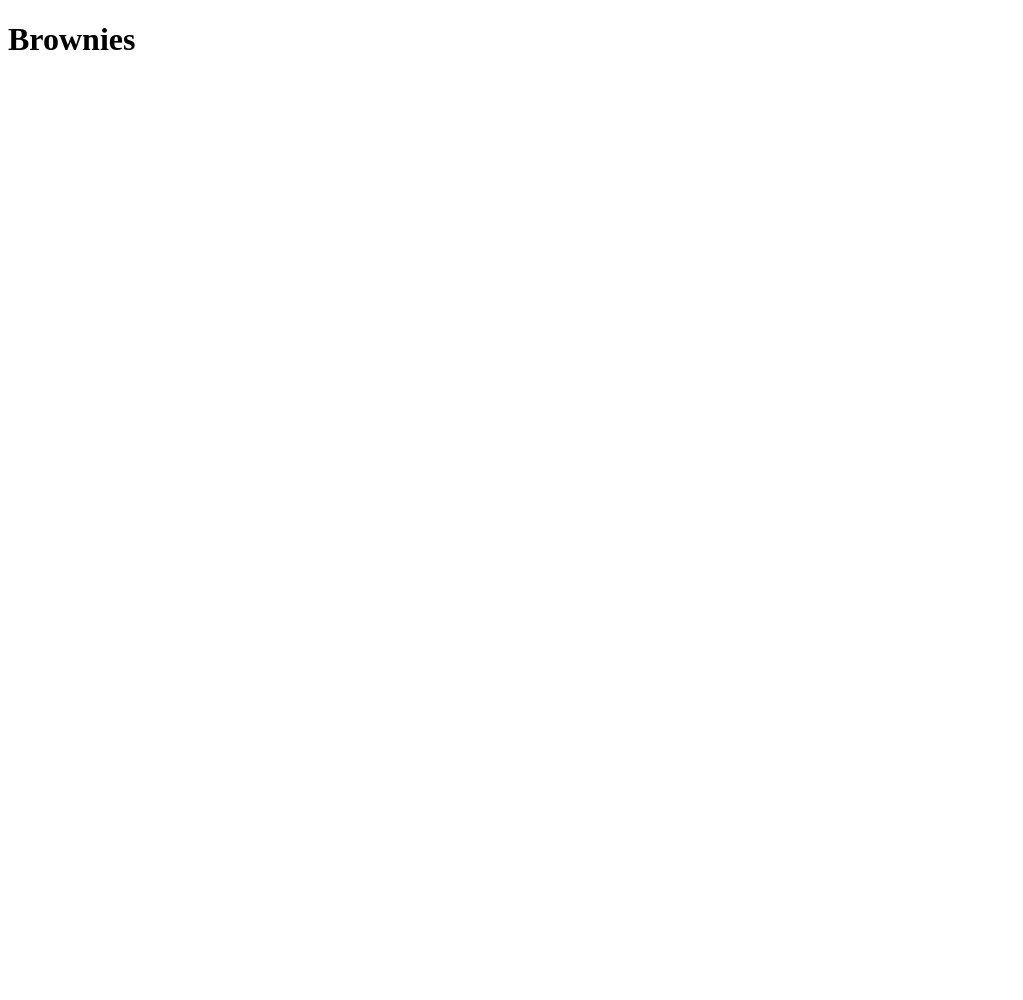
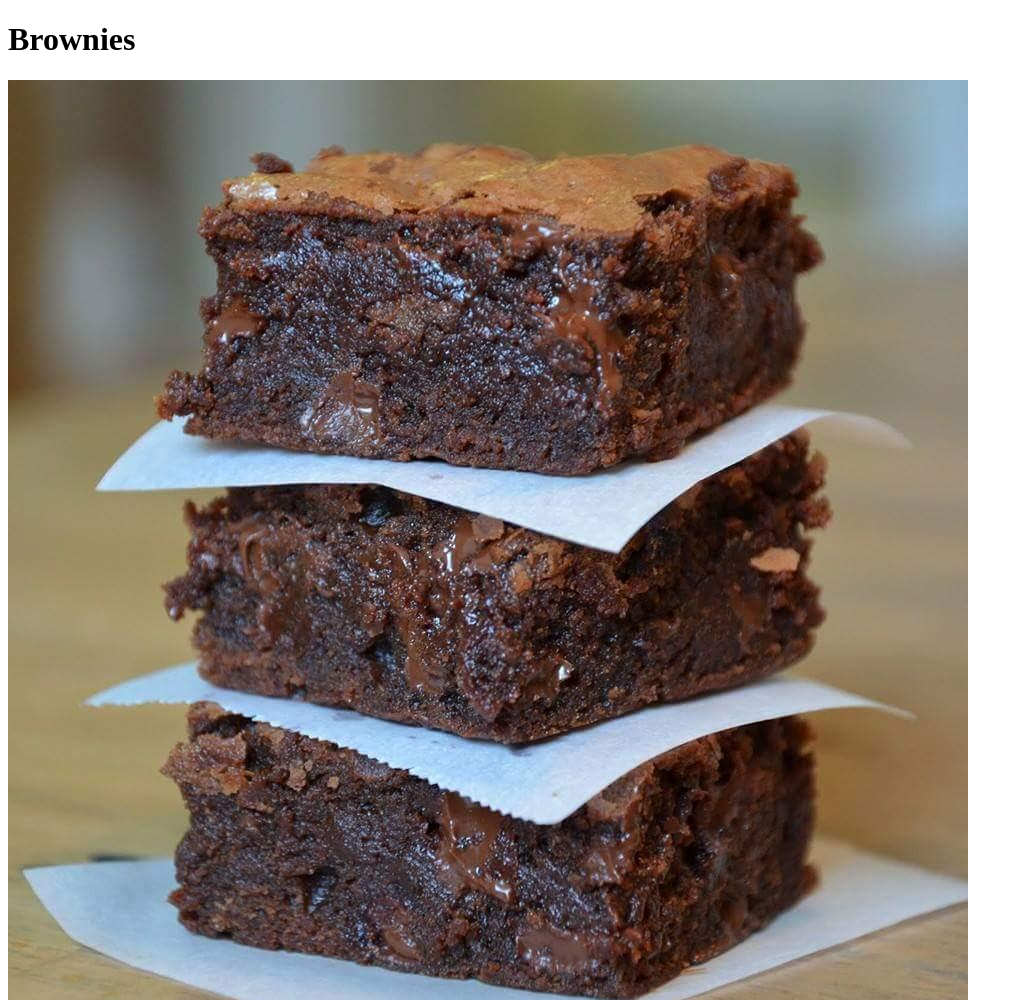
Before and after one commit to LLLLL-20/odin-recipes, a plain HTML site: page recipes/brownies.html in a window 1280 px wide. Shown: the top 1000 px of the page, without its empty margins (0-1023 px from the left). Before the commit the page ends 800 px from the top, so only its background shows below. Drawn offline with Linux system fonts and the light colour scheme.

Commit message:
Added image to brownies.html

```diff
--- a/recipes/brownies.html
+++ b/recipes/brownies.html
@@ -8,5 +8,6 @@
 
     <body>
         <h1>Brownies</h1>
+        <img src="../images/brownies.jpeg" alt="The finished brownies">
     </body>
 </html>
```
